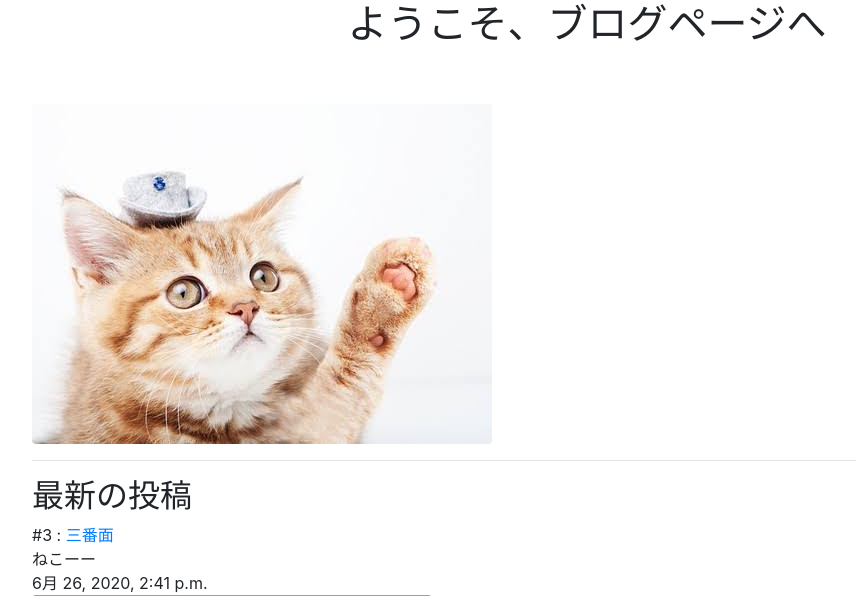
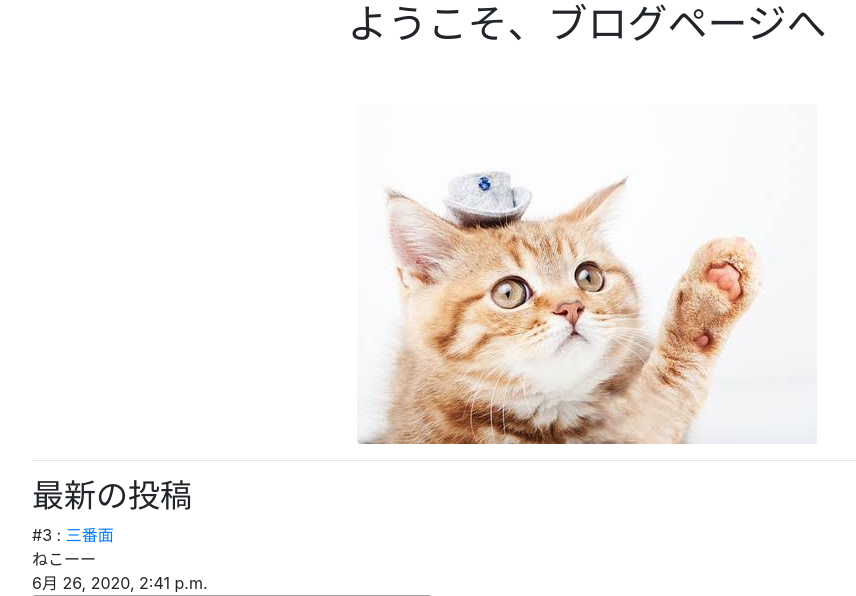
Before and after one commit to eiichi-mamada/myblogapp, a Django app: page /posts/ in a window 1280 px wide. Shown: the part 56-652 px from the top of the page, without its empty margins (53-909 px from the left). Run offline with Django 3.2, Linux system fonts and the light colour scheme; data comes from the database, SQL or seed files in the repository; some libraries are stand-ins or nearby versions; grey boxes are pictures that could not be loaded.

```diff
--- a/posts/templates/posts/index.html
+++ b/posts/templates/posts/index.html
@@ -36,7 +36,7 @@
     <h1 class="text-center">ようこそ、ブログページへ</h1>
     <br /><br />
     {% load static %}
-    <img src="{% static 'posts/images.jpeg' %}" class="img-fluid rounded " sytle="max-height: 200px;" />
+    <img src="{% static 'posts/images.jpeg' %}" class="img-fluid rounded mx-auto d-block" sytle="max-height: 200px;" />
 
     <hr>
 
```
Also changed, not shown: 2 other files.
